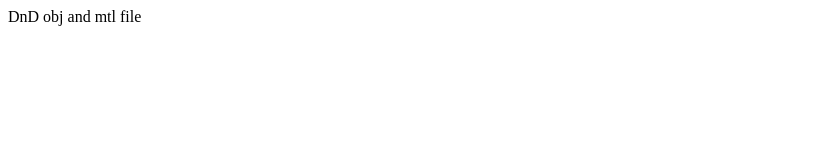
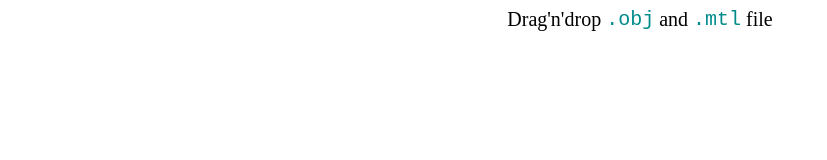
Before and after one commit to 0b5vr/obj2ms3dascii, a website: page index.html in a window 1280 px wide. Shown: the whole page, without its empty margins (0-827 px from the left). Drawn offline with Linux system fonts and the light colour scheme.

Commit message:
Update index.html
- clarify "DnD" as "Drag'n'drop"
- center text
- make text bigger
- code tags for .obj and .mdl (with padding)
all css is inline

```diff
--- a/index.html
+++ b/index.html
@@ -5,7 +5,9 @@
 </head>
 
 <body>
-  DnD obj and mtl file
+  <div style="display:flex;justify-content:center;font-size:20px;">
+    Drag'n'drop <code style="padding:0px 5px;color:darkcyan;">.obj</code> and <code style="padding:0px 5px;color:darkcyan;">.mtl</code> file
+  </div>
 </body>
 
 <script type="module">
```
